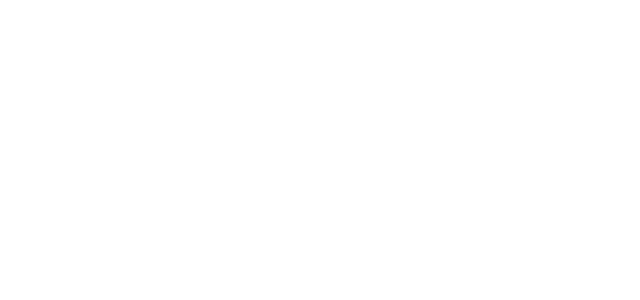
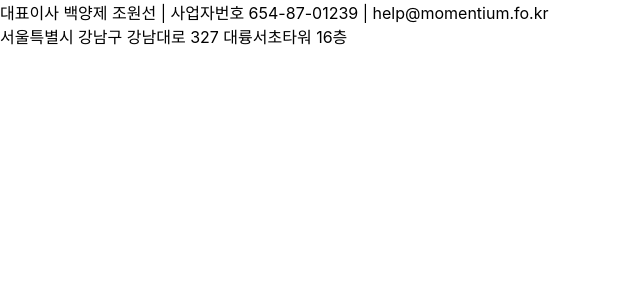
Before and after one commit to Momentium/withWecode, a React (Create React App) app in the folder front-end/offertunity-app/: page / in a window 1280 px wide. Shown: the top 300 px of the page, without its empty margins (0-640 px from the left). Built offline with nearby package versions, Linux system fonts and the light colour scheme.

Commit message:
0112 | Sinbad | create Footer files

```diff
--- a/front-end/offertunity-app/src/App.tsx
+++ b/front-end/offertunity-app/src/App.tsx
@@ -2,6 +2,7 @@
 import { BrowserRouter, Route } from 'react-router-dom';
 import styled from 'styled-components';
 import Main from './pages/main/Main';
+import FooterC from './common/footer/FooterC';
 
 const App = () => {
   const [HH, setHH] = useState<number|undefined>(0);
@@ -19,6 +20,7 @@
       </StAppCont>
 
       {/* Footer 들어갈 자리 */}
+      <FooterC/>
 
     </BrowserRouter>
   );
--- /dev/null
+++ b/front-end/offertunity-app/src/common/footer/FooterC.tsx
@@ -0,0 +1,16 @@
+import React, { useState, useEffect } from 'react';
+import FooterP from './FooterP';
+
+const FooterC = () => {
+  const snsLink = {
+    instagram: "",
+    facebook: "",
+  }
+
+  return (
+    <>
+      <FooterP snsLink={snsLink}/>
+    </>
+  );
+};
+export default FooterC;
--- /dev/null
+++ b/front-end/offertunity-app/src/common/footer/FooterP.tsx
@@ -0,0 +1,42 @@
+import React, { useState, useEffect } from 'react';
+import styled from 'styled-components';
+
+interface Props {
+  snsLink: {}
+}
+
+const FooterP:React.FC<Props> = ({snsLink}) => {
+  return (
+    <StFooterWrap>
+      <div className="left-cont">
+        <div className="company"></div>
+        <div className="info">
+          <div>대표이사 백양제 조원선 | 사업자번호 654-87-01239 | help@momentium.fo.kr</div>
+          <div>서울특별시 강남구 강남대로 327 대륭서초타워 16층</div>
+        </div>
+      </div>
+      <div className="right-cont">
+        <div className="instagram"></div>
+        <div className="facebook"></div>
+      </div>
+    </StFooterWrap>
+  );
+};
+export default FooterP;
+
+const StFooterWrap = styled.div`
+  display: flex;
+  justify-content: space-between;
+  align-items: center;
+
+  .left-cont {
+    display: flex;
+    flex-direction: column;
+    justify-content: space-between;
+    align-items: center;
+  }
+
+  .right-cont {
+
+  }
+`;
```
